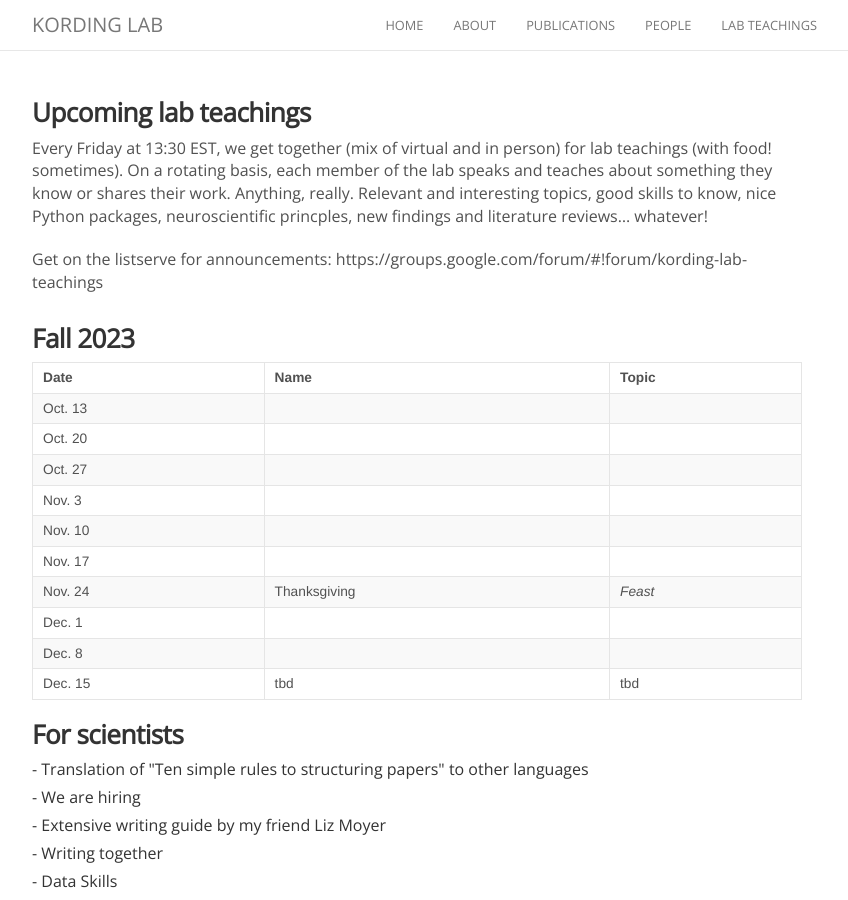
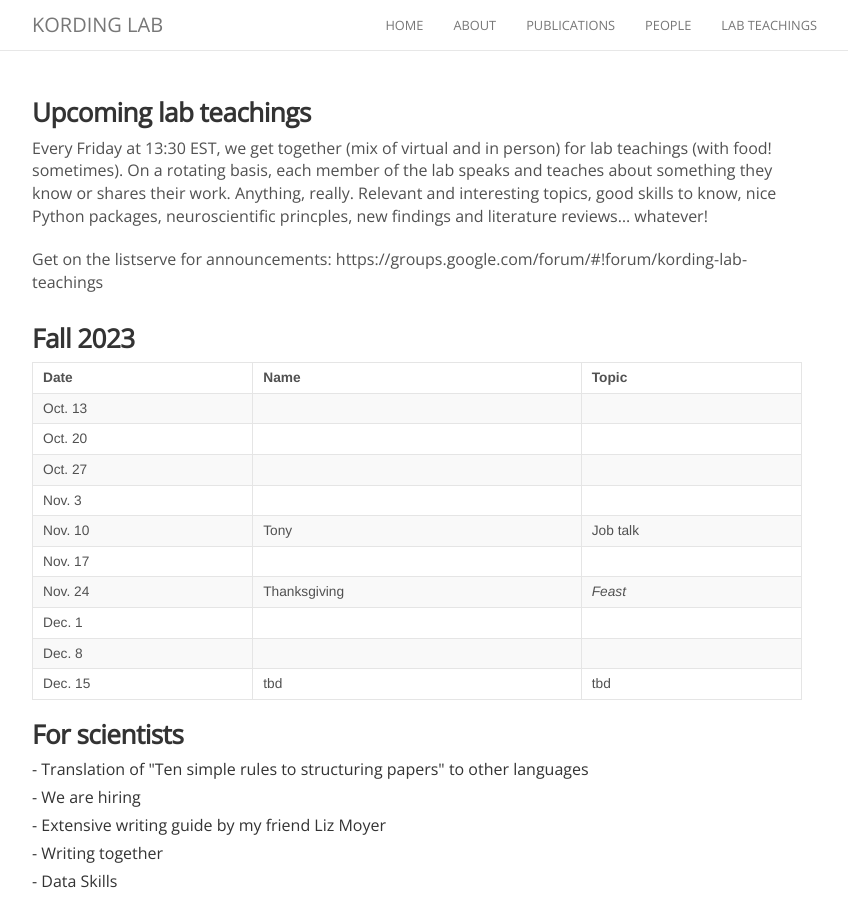
Before and after one commit to KordingLab/KordingLab.github.io, a Jekyll site: the page built from resources.md, in a window 1280 px wide and 900 px high. Shown: the whole window, without its empty margins (223-1071 px from the left). Built offline with Jekyll 4.4.1, drawn with Linux system fonts in a browser that asks for light colours; nearby versions of some CDN libraries; comment, search, counter and statistics services are not loaded.

Commit message:
Update resources.md

```diff
--- a/resources.md
+++ b/resources.md
@@ -20,7 +20,7 @@ Get on the listserve for announcements: https://groups.google.com/forum/#!forum/
 | Oct. 20 |  |  |
 | Oct. 27 |  |  |
 | Nov. 3 |  |  |
-| Nov. 10 |  |  |
+| Nov. 10 | Tony | Job talk |
 | Nov. 17 |  |  |
 | Nov. 24 | Thanksgiving | _Feast_ |
 | Dec. 1 |  |  |
```
